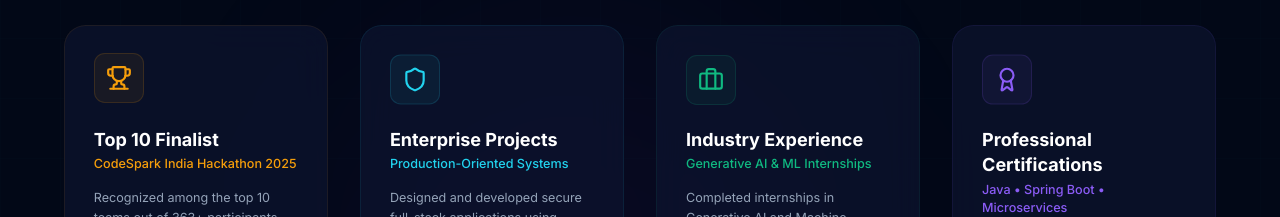
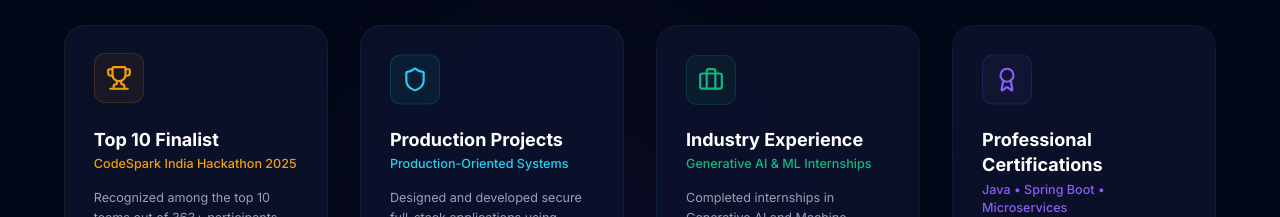
Before and after one commit to yagnesh-lakshman-sai/portfolio, a React (Vite) app: page / in a window 1280 px wide. Shown: the part 7240-7457 px from the top of the page. Built offline with nearby package versions, Linux system fonts and the light colour scheme.

Commit message:
Update portfolio.js

```diff
--- a/src/data/portfolio.js
+++ b/src/data/portfolio.js
@@ -166,7 +166,7 @@
 
   {
     id: 2,
-    title: "Enterprise Projects",
+    title: "Production Projects",
     subtitle: "Production-Oriented Systems",
     description:
       "Designed and developed secure full-stack applications using Spring Boot, React, JWT authentication, and MySQL.",
```
